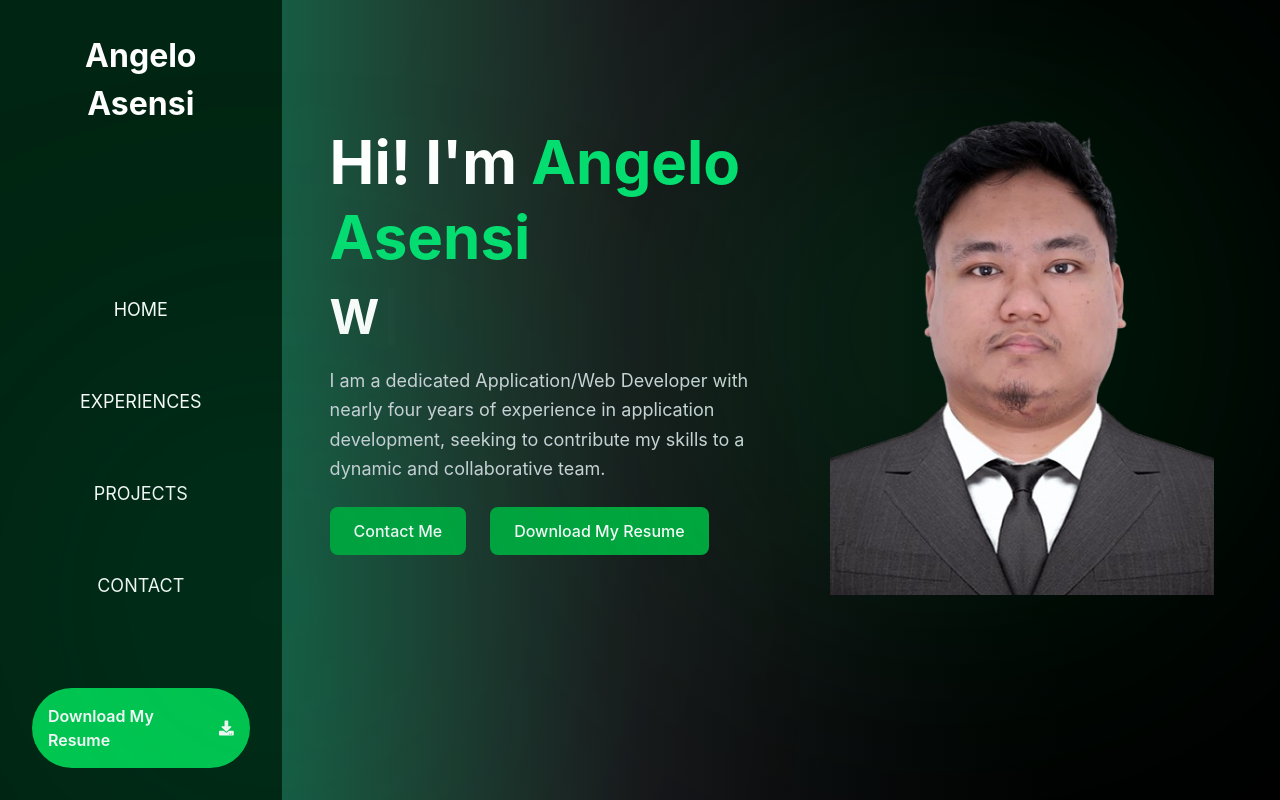
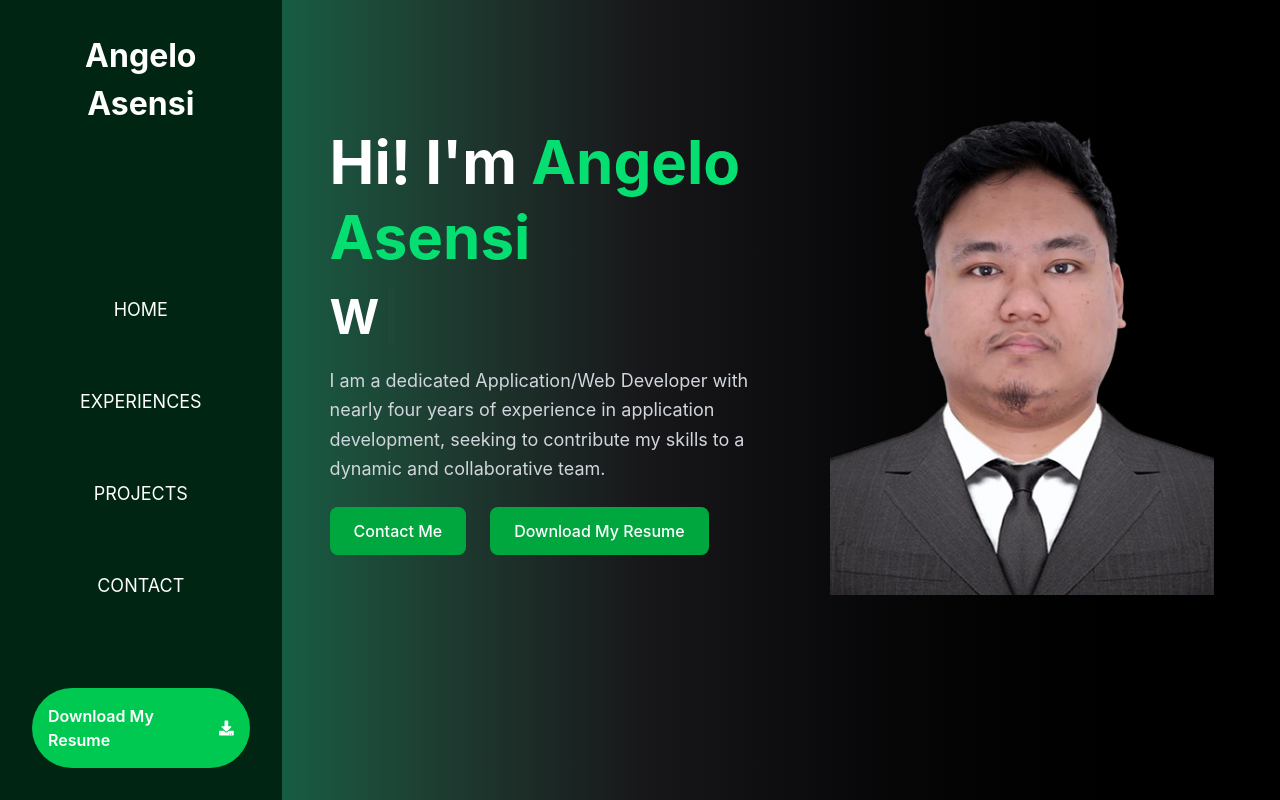
Before and after one commit to asensi6969/my-portfolio-asensi, a React (Vite) app: page / in a window 1280 px wide. Built offline with nearby package versions, Linux system fonts and the light colour scheme.

Commit message:
Update Home.jsx

```diff
--- a/src/Pages/Home.jsx
+++ b/src/Pages/Home.jsx
@@ -64,17 +64,6 @@ const Home = () => {
 
         {/* IMAGE SECTION */}
 
-
-         <div className="absolute top-20 right-20
-                    w-[500px] h-[500px]
-                    bg-green-500/20
-                    rounded-full blur-[150px]" />
-
-            <div className="absolute bottom-0 left-20
-                    w-[400px] h-[400px]
-                    bg-emerald-700/20
-                    rounded-full blur-[150px]" />
-
         <div className="relative flex justify-center order-1 md:order-2">
 
           <img
```
